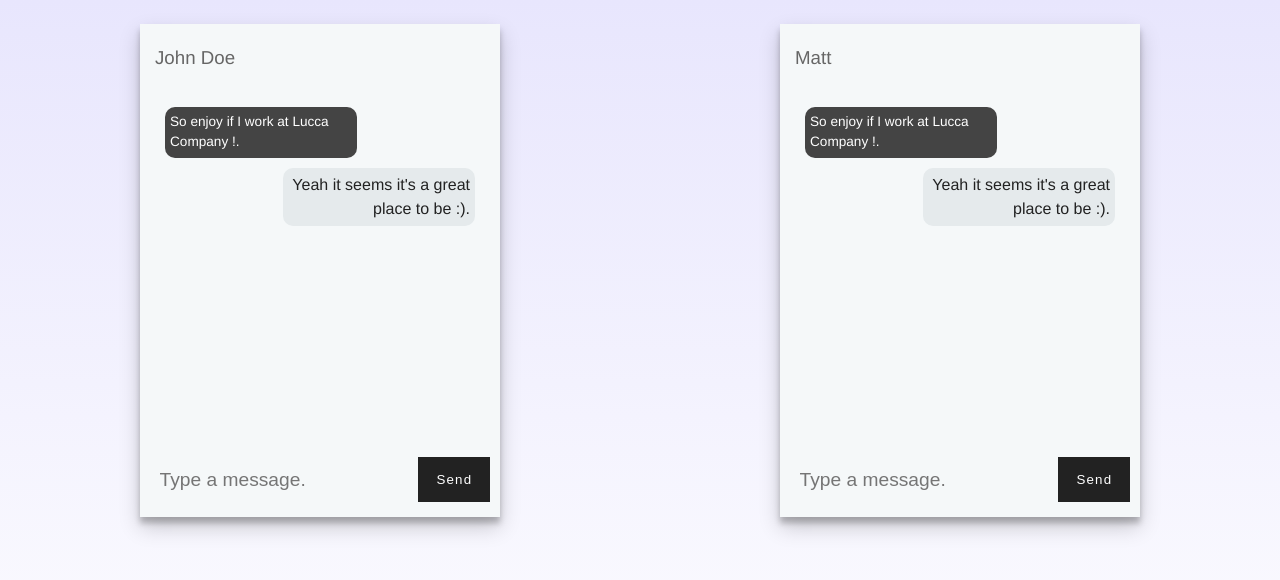
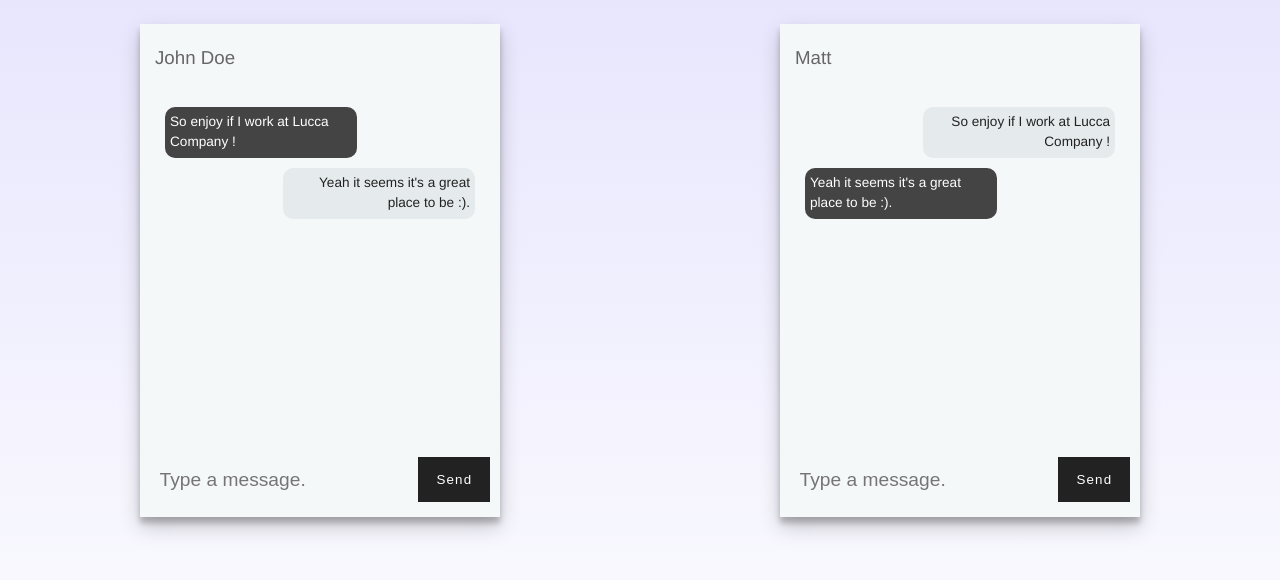
Before and after one commit to XyDisorder/HelloWordChat, a plain HTML site: page index.html in a window 1280 px wide. Drawn offline with Linux system fonts and the light colour scheme.

Commit message:
feat(message): add same font for all message, and sync the greeting messages

```diff
--- a/css/style.css
+++ b/css/style.css
@@ -91,6 +91,10 @@ header h3 {
     text-align: right;
     width: 60%;
     float: right;
+    max-width: 70%;
+    min-width: 10%;
+    font-size: .85em;
+    animation: scaler 150ms ease-out;
 }
 
 .message .receiver {
--- a/index.html
+++ b/index.html
@@ -21,7 +21,7 @@
 
             <section class="chatbox">
                 <ul class="message" id="chatbox1">
-                    <li class="receiver"><p>So enjoy if I work at Lucca Company !.
+                    <li class="receiver"><p>So enjoy if I work at Lucca Company !
                     </p></li>
                     <li class="sender">Yeah it seems it's a great place to be :).</li>
                 </ul>
@@ -42,8 +42,8 @@
 
             <div class="chatbox">
                 <ul class="message" id="chatbox2">
-                    <li class="receiver">So enjoy if I work at Lucca Company !.</li>
-                    <li class="sender">Yeah it seems it's a great place to be :).</li>
+                    <li class="sender">So enjoy if I work at Lucca Company !</li>
+                    <li class="receiver">Yeah it seems it's a great place to be :).</li>
                 </ul>
             </div>
 
```
Also changed, not shown: img/project_screenshot.png.
